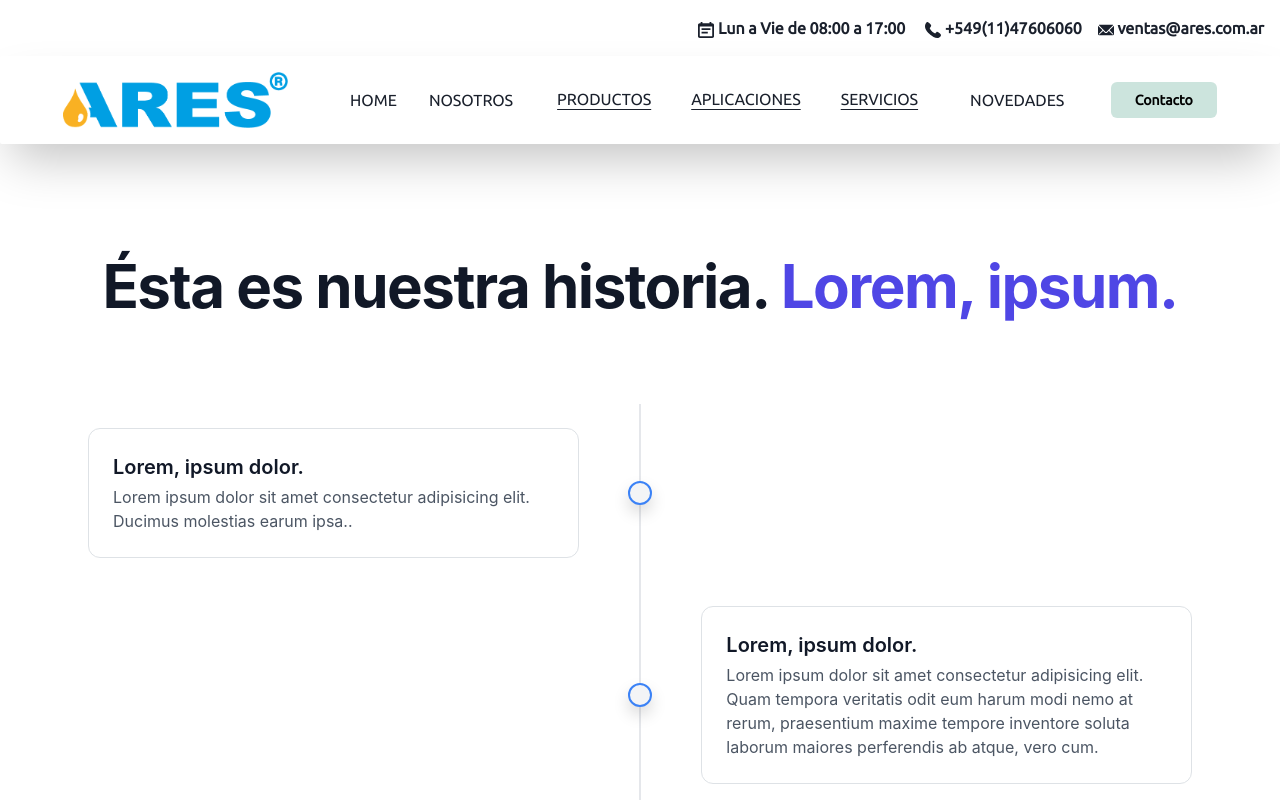
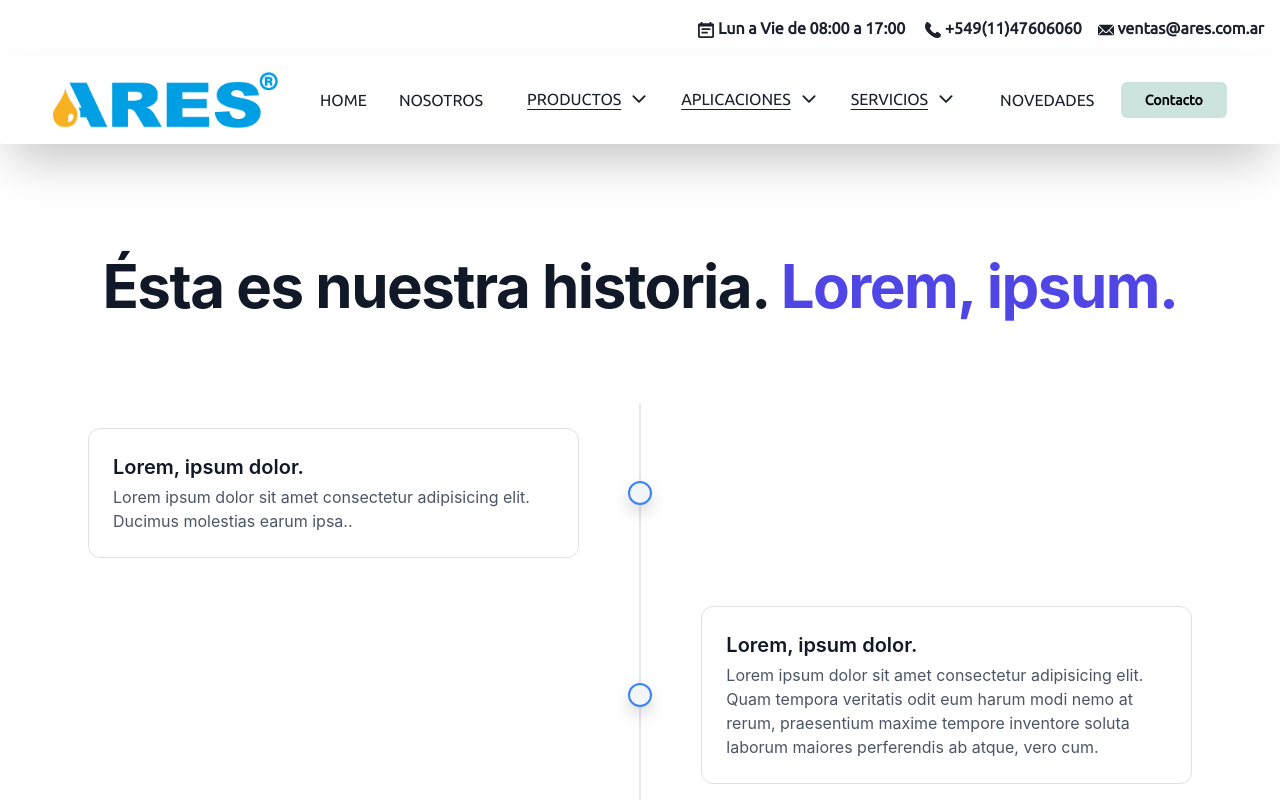
Before and after one commit to Debuggersavljevich/ares-website, a React (Vite) app: page /nosotros in a window 1280 px wide. Shown: the top 800 px of the page. Built offline with nearby package versions, Linux system fonts and the light colour scheme.

Commit message:
fix de navbar en high res

```diff
--- a/src/App.jsx
+++ b/src/App.jsx
@@ -23,7 +23,7 @@
         </div>
       </div>
 
-      <div className="z-10 sticky top-0">
+      <div className="z-10 sticky top-0 3xl:sticky">
         <Navbar key="key-nav" />
       </div>
 
--- a/src/components/Navbar.jsx
+++ b/src/components/Navbar.jsx
@@ -14,7 +14,7 @@
 
       <div className="flex items-center font-medium justify-around">
         <div className="z-50 p-3 md:w-auto w-full flex justify-between">
-          <img src={Logo} alt="logo" className="md:cursor-pointer h-14 ml-8" />
+          <img src={Logo} alt="logo" className="md:cursor-pointer h-14 ml-8 3xl:ml-52" />
           <div className="text-3xl md:hidden" onClick={() => setOpen(!open)}>
             <ion-icon name={`${open ? "close" : "menu"}`}></ion-icon>
           </div>
--- a/tailwind.config.cjs
+++ b/tailwind.config.cjs
@@ -8,6 +8,9 @@
     extend: {
       gridTemplateRows: {
       },
+      screens: {
+        '3xl': {'min': '1920px'},
+      },
     },
     fontFamily:{
       'ubuntu': 'ubuntu, sans-serif'
```
